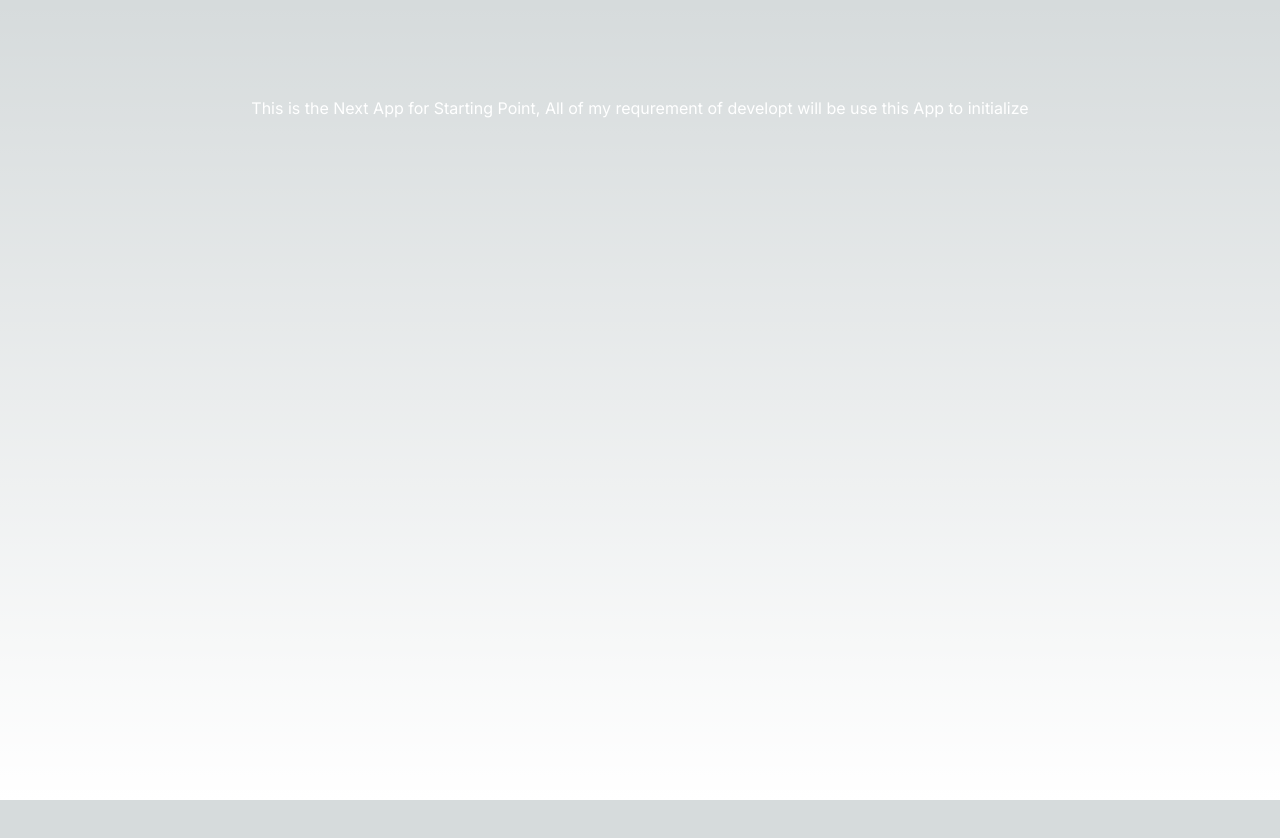
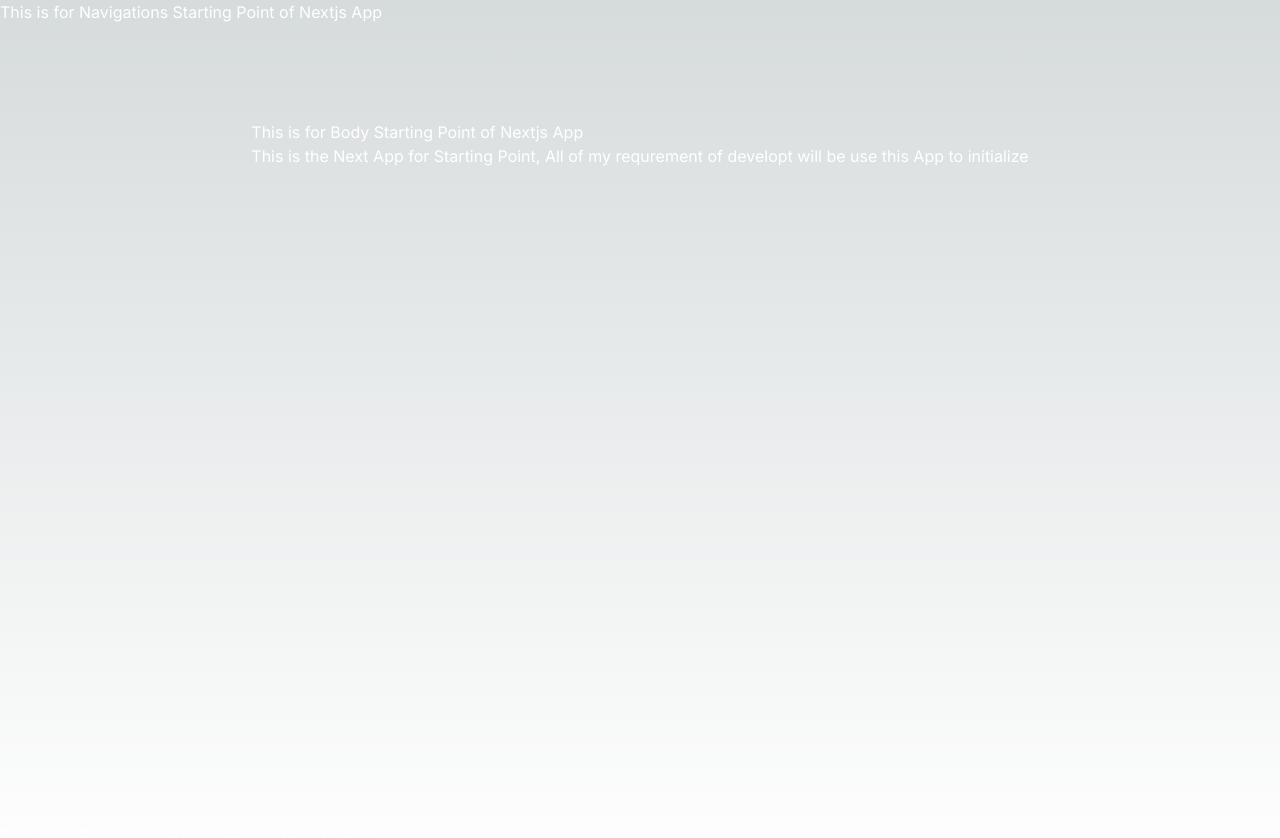
Before and after one commit to Sume-lang/ylkmp.org, a Next.js app: page / in a window 1280 px wide. Shown: the top 838 px of the page. Before the commit the page ends 800 px from the top, so only its background shows below. Built offline with nearby package versions, Linux system fonts and the light colour scheme.

Commit message:
adding the component to body and layout

```diff
--- a/src/app/layout.tsx
+++ b/src/app/layout.tsx
@@ -1,6 +1,9 @@
 import type { Metadata } from "next";
 import { Inter } from "next/font/google";
 import "./globals.css";
+import Navigation from "../../public/default-elements/navigations";
+import Footerone from "../../public/default-elements/footersone";
+import Footertwo from "../../public/default-elements/footertwo";
 
 const inter = Inter({ subsets: ["latin"] });
 
@@ -15,7 +18,12 @@ export default function RootLayout({
 }>) {
   return (
     <html lang="en">
-      <body className={inter.className}>{children}</body>
+      <body className={inter.className}>
+        <Navigation />
+        {children}
+        <Footerone />
+        <Footertwo />
+      </body>
     </html>
   );
 }
--- a/src/app/page.tsx
+++ b/src/app/page.tsx
@@ -1,9 +1,9 @@
-import Image from "next/image";
-
+import Body from "../../public/default-elements/body";
 export default function Home() {
   return (
     <main className="flex min-h-screen flex-col items-center justify-between p-24">
       <div className="container-of-of-apps">
+        <Body />
         <h1>
           This is the Next App for Starting Point, All of my requrement of
           developt will be use this App to initialize
```
